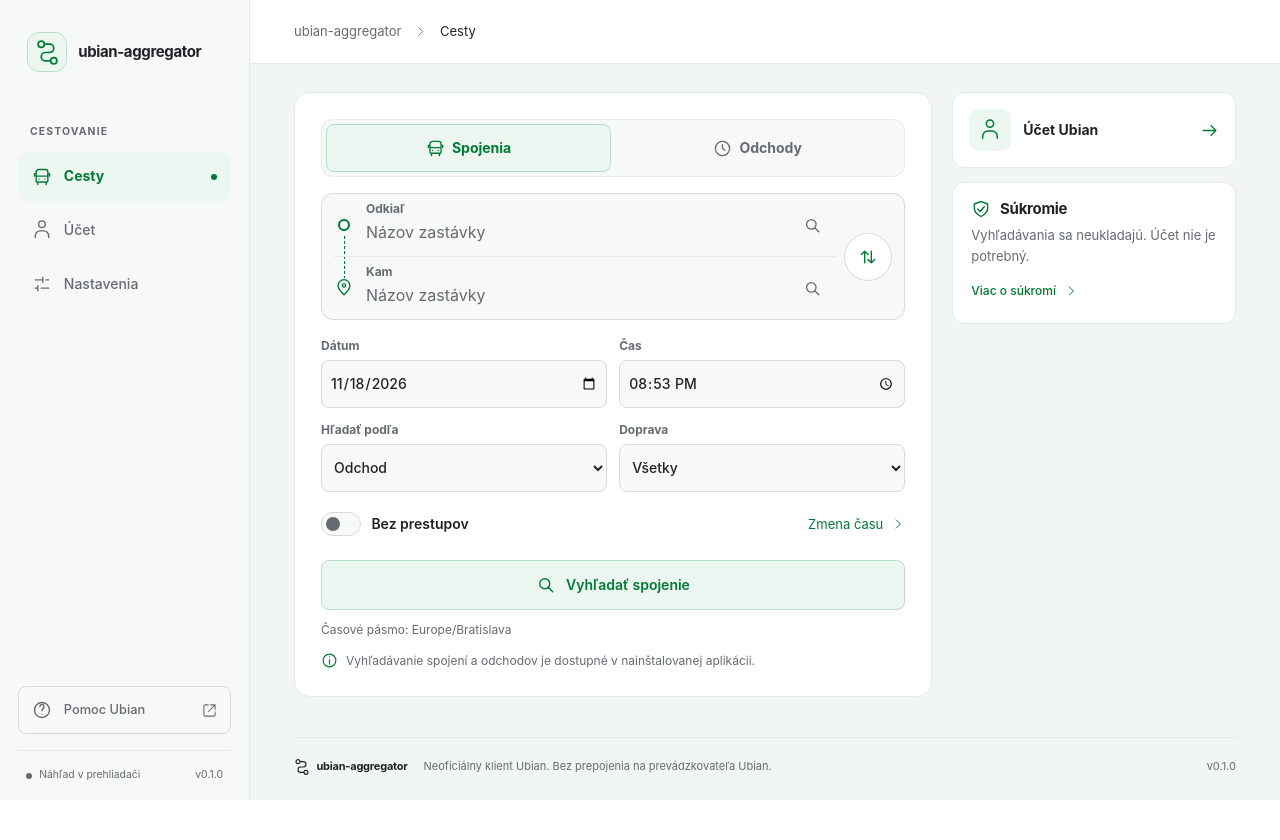
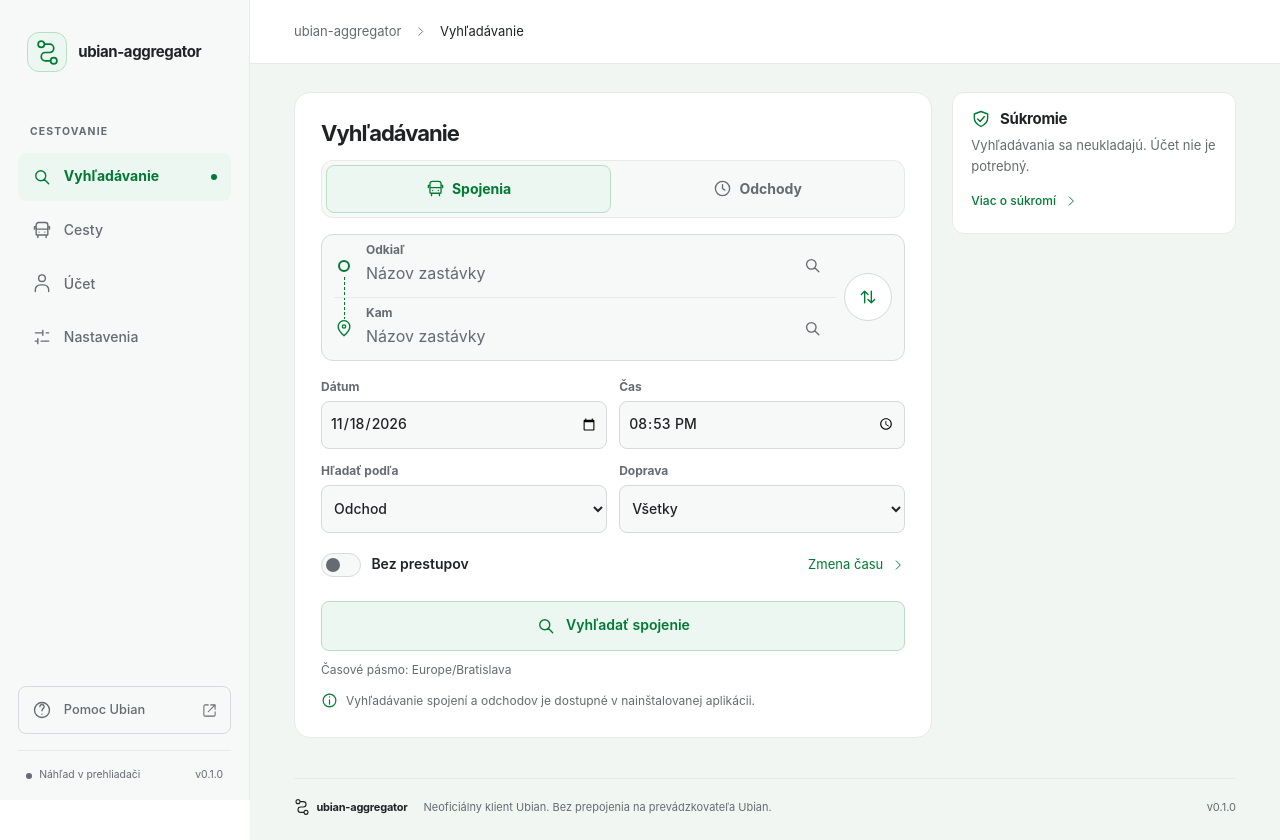
Before and after one commit to steve0-t/ubian-aggregator, a Svelte app: page / in a window 1280 px wide. Before the commit the page ends 800 px from the top, so only its background shows below. Built offline with nearby package versions, Linux system fonts and the light colour scheme.

Commit message:
feat(timetable): split search and journey results into tabs
Open Journeys when timetable results arrive and retain the search form across tab changes. Add horizontal touch navigation and remove the duplicate Account shortcut.

```diff
--- a/scripts/check-account-browser.mjs
+++ b/scripts/check-account-browser.mjs
@@ -488,7 +488,9 @@ try {
     assert.equal(stored.includes(secret), false);
   await page.evaluate(() => localStorage.removeItem("cestou.preferences.v1"));
   await page.reload();
-  await page.locator(".timetable-panel").waitFor();
+  await page
+    .getByRole("heading", { name: "Vyhľadávanie", exact: true })
+    .waitFor();
   assert.equal(await page.locator("html").getAttribute("data-theme"), "black");
   await openAccount();
   assert.match(await account.innerText(), /Nie ste prihlásení/);
--- a/src/App.svelte
+++ b/src/App.svelte
@@ -1,5 +1,5 @@
 <script lang="ts">
-  import { onMount, untrack } from "svelte";
+  import { onMount, tick, untrack } from "svelte";
   import { name as appName } from "../package.json";
   import Icon from "./lib/Icon.svelte";
   import Timetables from "./lib/Timetables.svelte";
@@ -32,12 +32,13 @@
   }: { initialPreferences: Preferences; initialThemeSaved: boolean } = $props();
   const startingPreferences = untrack(() => initialPreferences);
 
-  type Tab = "journeys" | "account" | "settings";
   const navigation = [
+    { id: "search", icon: "search" },
     { id: "journeys", icon: "bus" },
     { id: "account", icon: "user" },
     { id: "settings", icon: "settings" },
   ] as const;
+  type Tab = (typeof navigation)[number]["id"];
   const themes = [
     { id: "system", label: "systemTheme", icon: "monitor" },
     { id: "light", label: "lightTheme", icon: "sun" },
@@ -53,7 +54,8 @@
   let deviceThemeSaved = $state(untrack(() => initialThemeSaved));
   let themeSave = Promise.resolve(true);
   let systemAppearanceFailed = $state(false);
-  let tab = $state<Tab>("journeys");
+  let tab = $state<Tab>("search");
+  let swipeStart: { id: number; x: number; y: number; tab: Tab } | undefined;
   let busy = $state(false);
   let notice = $state<"opened" | "genericError" | "nativeUnavailable" | null>(
     null,
@@ -65,6 +67,9 @@
     browserPreferencesSaved && deviceThemeSaved,
   );
   const t = $derived(messages[language]);
+  const timetablePage = $derived(
+    tab === "search" || tab === "journeys" ? tab : null,
+  );
   const invalidAccent = $derived(!isAccent(accentInput));
   const canOpen = $derived(
     native &&
@@ -84,6 +89,48 @@
     tab = next;
     notice = null;
     window.scrollTo({ top: 0 });
+  }
+
+  function showJourneys() {
+    if (timetablePage) selectTab("journeys");
+  }
+
+  function startSwipe(event: PointerEvent) {
+    if (event.pointerType !== "touch") return;
+    swipeStart = undefined;
+    if (
+      !event.isPrimary ||
+      (event.target instanceof Element &&
+        event.target.closest("input, select, textarea, [contenteditable]"))
+    )
+      return;
+    swipeStart = {
+      id: event.pointerId,
+      x: event.clientX,
+      y: event.clientY,
+      tab,
+    };
+  }
+
+  function cancelSwipe(event: PointerEvent) {
+    if (swipeStart?.id === event.pointerId) swipeStart = undefined;
+  }
+
+  async function finishSwipe(event: PointerEvent) {
+    if (!swipeStart || swipeStart.id !== event.pointerId) return;
+    const start = swipeStart;
+    swipeStart = undefined;
+    if (start.tab !== tab) return;
+    const dx = event.clientX - start.x;
+    const dy = event.clientY - start.y;
+    if (Math.abs(dx) < 60 || Math.abs(dx) <= Math.abs(dy) * 1.5) return;
+    const index = navigation.findIndex((item) => item.id === tab);
+    const next = navigation[index + (dx < 0 ? 1 : -1)];
+    if (!next) return;
+    selectTab(next.id);
+    await tick();
+    if (tab === next.id)
+      document.getElementById("main")?.focus({ preventScroll: true });
   }
 
   function selectAccent(color: string) {
@@ -208,7 +255,7 @@
   <aside class="sidebar">
     <button
       class="brand"
-      onclick={() => selectTab("journeys")}
+      onclick={() => selectTab("search")}
       aria-label={appName}
     >
       <span class="brand-mark"><Icon name="route" size={25} /></span>
@@ -255,11 +302,18 @@
     </div>
   </aside>
 
-  <div class="workspace" class:journeys-workspace={tab === "journeys"}>
+  <!-- svelte-ignore a11y_no_static_element_interactions (The navigation buttons also switch pages.) -->
+  <div
+    class="workspace"
+    class:journeys-workspace={timetablePage !== null}
+    onpointerdown={startSwipe}
+    onpointerup={finishSwipe}
+    onpointercancel={cancelSwipe}
+  >
     <header class="workspace-header">
       <button
         class="mobile-brand"
-        onclick={() => selectTab("journeys")}
+        onclick={() => selectTab("search")}
         aria-label={appName}
       >
         <span class="brand-mark"><Icon name="route" size={22} /></span>
@@ -270,7 +324,7 @@
           >{t[tab]}</span
         >
       </div>
-      {#if tab !== "journeys"}
+      {#if !timetablePage}
         <div class="header-actions">
           <span class="build-badge"
             ><span class="status-dot"></span>{t.developmentLabel}</span
@@ -294,23 +348,13 @@
           </div>
         {/if}
 
-        {#if tab === "journeys"}
-          <h1 class="sr-only">{t.timetables}</h1>
-          <div class="journeys-grid">
-            <Timetables {language} />
-
-            <div class="journeys-links">
-              <button
-                class="quick-card panel"
-                onclick={() => selectTab("account")}
-              >
-                <span class="card-icon accent-icon">
-                  <Icon name="user" size={22} />
-                </span>
-                <strong>{t.accountTitle}</strong>
-                <Icon name="arrow" size={19} />
-              </button>
-
+        <div class:search-grid={tab === "search"} hidden={!timetablePage}>
+          <Timetables
+            {language}
+            page={timetablePage}
+            onresults={showJourneys}
+          />
+          {#if tab === "search"}
             <section
               class="privacy-summary panel"
               aria-labelledby="privacy-title"
@@ -329,9 +373,10 @@
                 <p>{t.limits}</p>
               </details>
             </section>
+          {/if}
         </div>
-          </div>
-        {:else if tab === "account"}
+
+        {#if tab === "account"}
           <div class="page-intro">
             <h1>{t.accountTitle}</h1>
             <p class="page-description">{t.accountDescription}</p>
@@ -341,7 +386,7 @@
             canOpenProvider={canOpen}
             openLogin={() => void open("login")}
           />
-        {:else}
+        {:else if tab === "settings"}
           <div class="page-intro">
             <h1>{t.settings}</h1>
           </div>
--- a/src/app.css
+++ b/src/app.css
@@ -289,6 +289,8 @@ h3 {
 
 .workspace {
   margin-left: 250px;
+  min-height: 100dvh;
+  touch-action: pan-y pinch-zoom;
 }
 
 .workspace-header {
@@ -479,37 +481,13 @@ main:focus {
   padding-top: 1.75rem;
 }
 
-.journeys-grid {
+.search-grid {
   display: grid;
   grid-template-columns: minmax(0, 2.25fr) minmax(0, 1fr);
   align-items: start;
   gap: 1.25rem;
 }
 
-.journeys-links {
-  display: grid;
-  align-items: start;
-  gap: 0.875rem;
-}
-
-.quick-card {
-  display: grid;
-  grid-template-columns: auto minmax(0, 1fr) auto;
-  gap: 0.75rem;
-  padding: 1rem;
-}
-
-.quick-card strong {
-  font-size: 0.875rem;
-  font-weight: 650;
-  overflow-wrap: anywhere;
-}
-
-.quick-card:hover {
-  border-color: var(--accent-border);
-  background: var(--surface-secondary);
-}
-
 .card-icon {
   display: inline-flex;
   flex-shrink: 0;
@@ -525,10 +503,6 @@ main:focus {
 .card-icon.accent-icon {
   color: var(--accent-text);
   background: var(--accent-soft);
-}
-
-.quick-card > svg {
-  color: var(--accent-text);
 }
 
 .privacy-summary {
@@ -1167,12 +1141,8 @@ dd {
 }
 
 @media (max-width: 1000px) {
-  .journeys-grid {
+  .search-grid {
     grid-template-columns: minmax(0, 1fr);
-  }
-
-  .journeys-links {
-    grid-template-columns: repeat(auto-fit, minmax(min(100%, 16rem), 1fr));
   }
 }
 
@@ -1228,7 +1198,7 @@ dd {
     inset: auto 0 0;
     z-index: 10;
     display: grid;
-    grid-template-columns: repeat(3, minmax(0, 1fr));
+    grid-template-columns: repeat(4, minmax(0, 1fr));
     gap: 6px;
     padding: 8px max(12px, env(safe-area-inset-right))
       max(8px, env(safe-area-inset-bottom)) max(12px, env(safe-area-inset-left));
@@ -1312,7 +1282,7 @@ dd {
     width: 100%;
   }
 
-  .journeys-grid {
+  .search-grid {
     gap: 0.875rem;
   }
 
@@ -1513,6 +1483,11 @@ dd {
 
 .timetable-panel h3 {
   margin-bottom: 0.5rem;
+}
+
+.timetable-panel h1 {
+  margin-bottom: 0.75rem;
+  font-size: 1.375rem;
 }
 
 .timetable-panel [hidden] {
@@ -1937,15 +1912,8 @@ dd {
   }
 }
 
-.timetable-results {
-  margin-top: 1.5rem;
-  padding-top: 1.25rem;
-  border-top: 1px solid var(--border);
-}
-
-.timetable-results h2 {
-  margin-bottom: 0.5rem;
-  scroll-margin-top: 1rem;
+.timetable-results .journey-results {
+  margin-top: 0.75rem;
 }
 
 .result-route {
--- a/src/lib/Timetables.svelte
+++ b/src/lib/Timetables.svelte
@@ -28,7 +28,15 @@
     type SearchError,
   } from "./timetable-state";
 
-  let { language }: { language: Language } = $props();
+  let {
+    language,
+    page,
+    onresults,
+  }: {
+    language: Language;
+    page: "search" | "journeys" | null;
+    onresults: () => void;
+  } = $props();
   const t = $derived(messages[language]);
   const native = isNative();
   const initialTime = timetableInput();
@@ -120,29 +128,27 @@
         );
         if (!requests.current(ticket)) return;
         journeys = response;
-        await tick();
-        if (requests.current(ticket)) {
-          resultsHeading?.focus({ preventScroll: true });
-          resultsHeading?.scrollIntoView({
-            behavior: "instant",
-            block: "start",
-          });
-        }
       } else {
         const response = await stopDepartures(
           { ...common, stop: queryOrigin },
           requests.requestId(ticket),
         );
-        if (requests.current(ticket)) departures = response;
+        if (!requests.current(ticket)) return;
+        departures = response;
       }
     } catch (failure) {
       if (requests.current(ticket)) error = searchError(failure);
+      return;
     } finally {
       if (requests.current(ticket)) {
         loading = false;
         requests.finish(ticket);
       }
     }
+    onresults();
+    await tick();
+    if (requests.current(ticket) && page === "journeys")
+      resultsHeading?.focus({ preventScroll: true });
   }
   async function openDetail(
     journey: Journey | null,
@@ -154,6 +160,7 @@
     detailRequests.cancel();
     detailLoading = null;
     detailError = null;
+    if (!history.state?.timetableDetail)
       history.pushState({ ...history.state, timetableDetail: true }, "");
     selectedJourney = journey;
     selectedDeparture = departure;
@@ -164,16 +171,26 @@
   function back() {
     history.back();
   }
-  async function closeDetail() {
+  function clearDetail() {
     detailRequests.cancel();
     detailLoading = null;
     detailError = null;
     selectedJourney = null;
     selectedDeparture = null;
+  }
+  async function closeDetail() {
+    clearDetail();
     await tick();
+    if (page !== "journeys") return;
     returnFocus?.focus({ preventScroll: true });
     window.scrollTo({ top: resultsScroll });
   }
+  $effect(() => {
+    if (page !== "journeys" && detailOpen) {
+      clearDetail();
+      if (history.state?.timetableDetail) history.back();
+    }
+  });
   async function loadDetail(token: string) {
     const ticket = detailRequests.begin();
     detailLoading = token;
@@ -195,8 +212,8 @@
     }
   }
   onMount(() => {
-    const onBack = () => {
-      if (detailOpen) void closeDetail();
+    const onBack = (event: PopStateEvent) => {
+      if (detailOpen && !event.state?.timetableDetail) void closeDetail();
     };
     window.addEventListener("popstate", onBack);
     return () => window.removeEventListener("popstate", onBack);
@@ -207,8 +224,12 @@
   });
 </script>
 
-<section class="timetable-panel panel" aria-label={t.timetables}>
-  <div hidden={detailOpen}>
+<section
+  class="timetable-panel panel"
+  aria-labelledby="search-title"
+  hidden={page !== "search"}
+>
+  <h1 id="search-title">{t.search}</h1>
   <form onsubmit={search} aria-busy={loading}>
     <fieldset class="timetable-modes">
       <legend class="sr-only">{t.timetables}</legend>
@@ -348,11 +369,18 @@
       {#if loading}{t.searchInProgress}{:else if error}{t[error]}{/if}
     </p>
   </form>
+</section>
+
+<section
+  class="timetable-panel timetable-results panel"
+  aria-labelledby={detailOpen ? "detail-title" : "results-title"}
+  hidden={page !== "journeys"}
+>
+  <div hidden={detailOpen}>
+    <h1 id="results-title" tabindex="-1" bind:this={resultsHeading}>
+      {t.journeys}
+    </h1>
     {#if journeys !== null || departures !== null}
-      <section class="timetable-results" aria-labelledby="results-title">
-        <h2 id="results-title" tabindex="-1" bind:this={resultsHeading}>
-          {t.results}
-        </h2>
       <p class="result-route">
         {resultOrigin}{#if resultMode === "connections"}
           → {resultDestination}{/if}
@@ -426,7 +454,10 @@
           {/each}
         </ul>
       {/if}
-      </section>
+    {:else if page === "journeys"}
+      <p class="muted" role="status">
+        {loading ? t.searchInProgress : error ? t[error] : t.journeysEmpty}
+      </p>
     {/if}
   </div>
   {#if detailOpen}
@@ -435,7 +466,9 @@
       type="button"
       onclick={() => void back()}>← {t.backToResults}</button
     >
-    <h2 tabindex="-1" bind:this={detailHeading}>{t.journeyDetail}</h2>
+    <h1 id="detail-title" tabindex="-1" bind:this={detailHeading}>
+      {t.journeyDetail}
+    </h1>
     <p class="muted">{t.scheduled}</p>
     {#if detailError}<p class="message" role="status">{t[detailError]}</p>{/if}
     {#if selectedJourney}
--- a/src/lib/i18n/index.ts
+++ b/src/lib/i18n/index.ts
@@ -3,7 +3,9 @@ export type Language = "sk" | "en" | "uk";
 const sk = {
   unofficial:
     "Neoficiálny klient Ubian. Bez prepojenia na prevádzkovateľa Ubian.",
+  search: "Vyhľadávanie",
   journeys: "Cesty",
+  journeysEmpty: "Vyhľadajte spojenie alebo odchody a výsledky sa zobrazia tu.",
   timetables: "Cestovné poriadky",
   signIn: "Prihlásenie",
   account: "Účet",
@@ -138,7 +140,6 @@ const sk = {
   searchInProgress: "Vyhľadáva sa…",
   noConnections: "Pre toto vyhľadávanie neboli vrátené žiadne spojenia.",
   noDepartures: "Pre toto vyhľadávanie neboli vrátené žiadne odchody.",
-  results: "Výsledky",
   duration: "Trvanie",
   minutes: "min",
   transfers: "Prestupy",
@@ -237,7 +238,9 @@ type Messages = { [K in keyof typeof sk]: string };
 
 const en: Messages = {
   unofficial: "An unofficial Ubian client. Not affiliated with Ubian.",
+  search: "Search",
   journeys: "Journeys",
+  journeysEmpty: "Search for connections or departures to see them here.",
   timetables: "Timetables",
   signIn: "Sign in",
   account: "Account",
@@ -370,7 +373,6 @@ const en: Messages = {
   searchInProgress: "Searching…",
   noConnections: "No connections were returned for this search.",
   noDepartures: "No departures were returned for this search.",
-  results: "Results",
   duration: "Duration",
   minutes: "min",
   transfers: "Transfers",
@@ -468,7 +470,9 @@ const en: Messages = {
 
 const uk: Messages = {
   unofficial: "Неофіційний клієнт Ubian. Не пов’язаний з оператором Ubian.",
+  search: "Пошук",
   journeys: "Поїздки",
+  journeysEmpty: "Знайдіть сполучення або відправлення, щоб побачити їх тут.",
   timetables: "Розклади руху",
   signIn: "Вхід",
   account: "Обліковий запис",
@@ -604,7 +608,6 @@ const uk: Messages = {
   searchInProgress: "Триває пошук…",
   noConnections: "За цим запитом сполучень не отримано.",
   noDepartures: "За цим запитом відправлень не отримано.",
-  results: "Результати",
   duration: "Тривалість",
   minutes: "хв",
   transfers: "Пересадки",
```
Also changed, not shown: scripts/check-browser.mjs (+8 -6 lines), scripts/check-timetable-browser.mjs (+71 -2 lines). Lines whose indentation alone changed are shown as unchanged.
